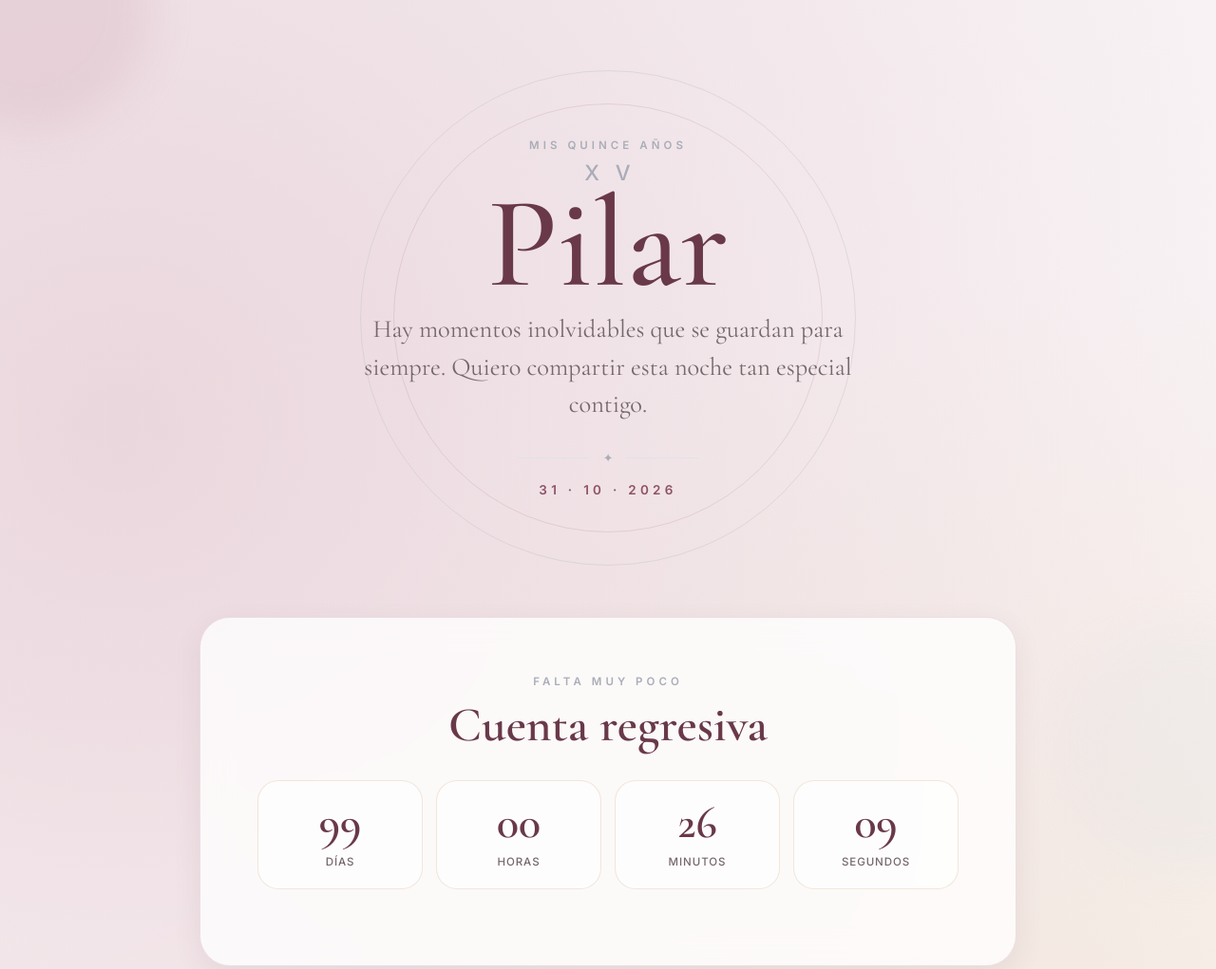
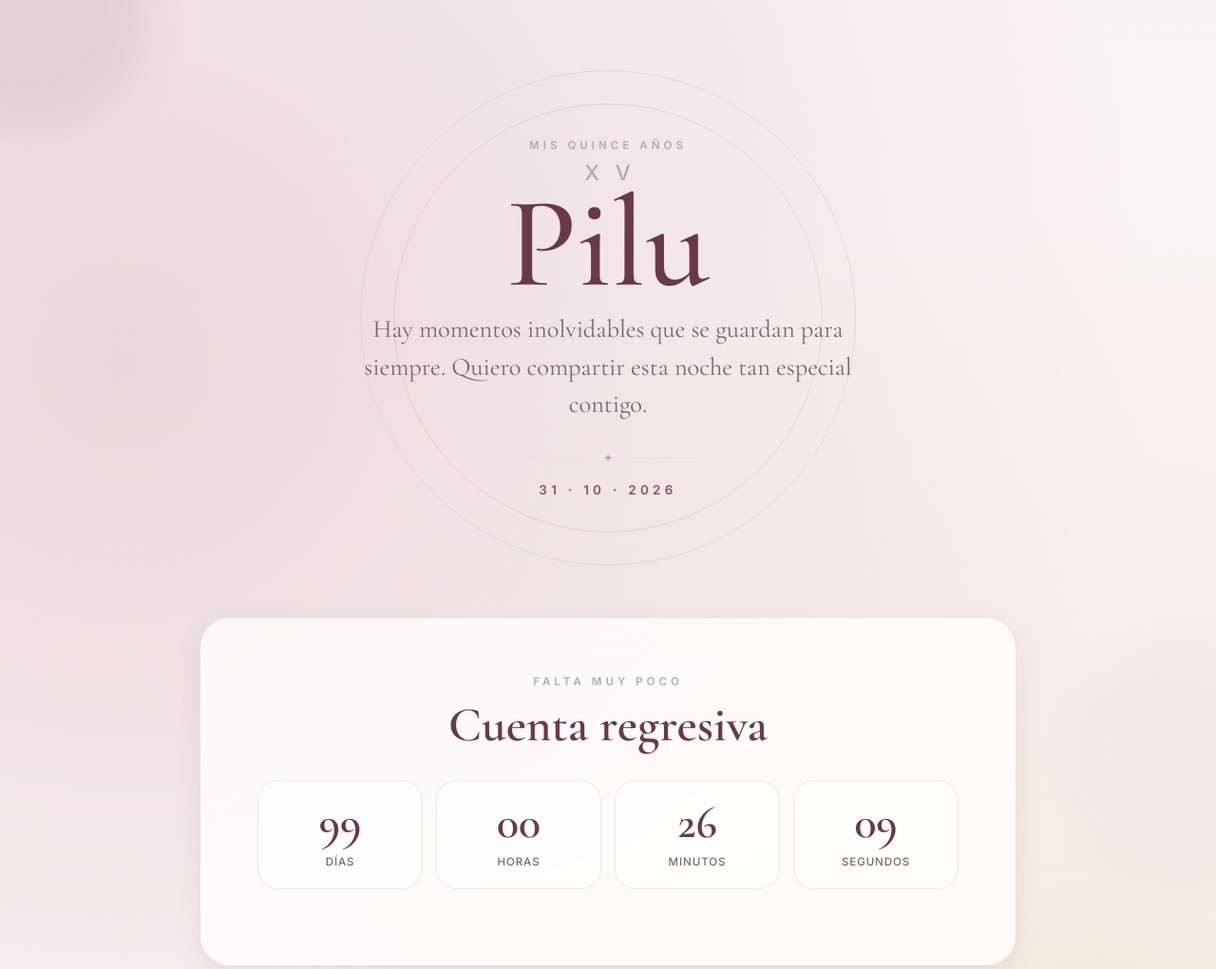
Before and after one commit to santycaze/xv-pilar, a plain HTML site: page index.html in a window 1280 px wide. Shown: the top 1021 px of the page at 95% size. Drawn offline with nearby package versions, Linux system fonts and the light colour scheme; files whose address does not match are found by name.

Commit message:
Update index.html

```diff
--- a/index.html
+++ b/index.html
@@ -13,7 +13,8 @@
     content="Invitación a los 15 años de Pilar"
   >
 
-  <title>XV Pilar | Invitación</title>
+  <title>XV Pilu | Invitación</title>
+  <link rel="icon" type="image/jpeg" href="pilar.jpg">
 
   <link rel="preconnect" href="https://fonts.googleapis.com">
   <link rel="preconnect" href="https://fonts.gstatic.com" crossorigin>
@@ -37,7 +38,7 @@
 
       <h1>
         <span>XV</span>
-        Pilar
+        Pilu
       </h1>
 
       <p class="subtitle">
```
